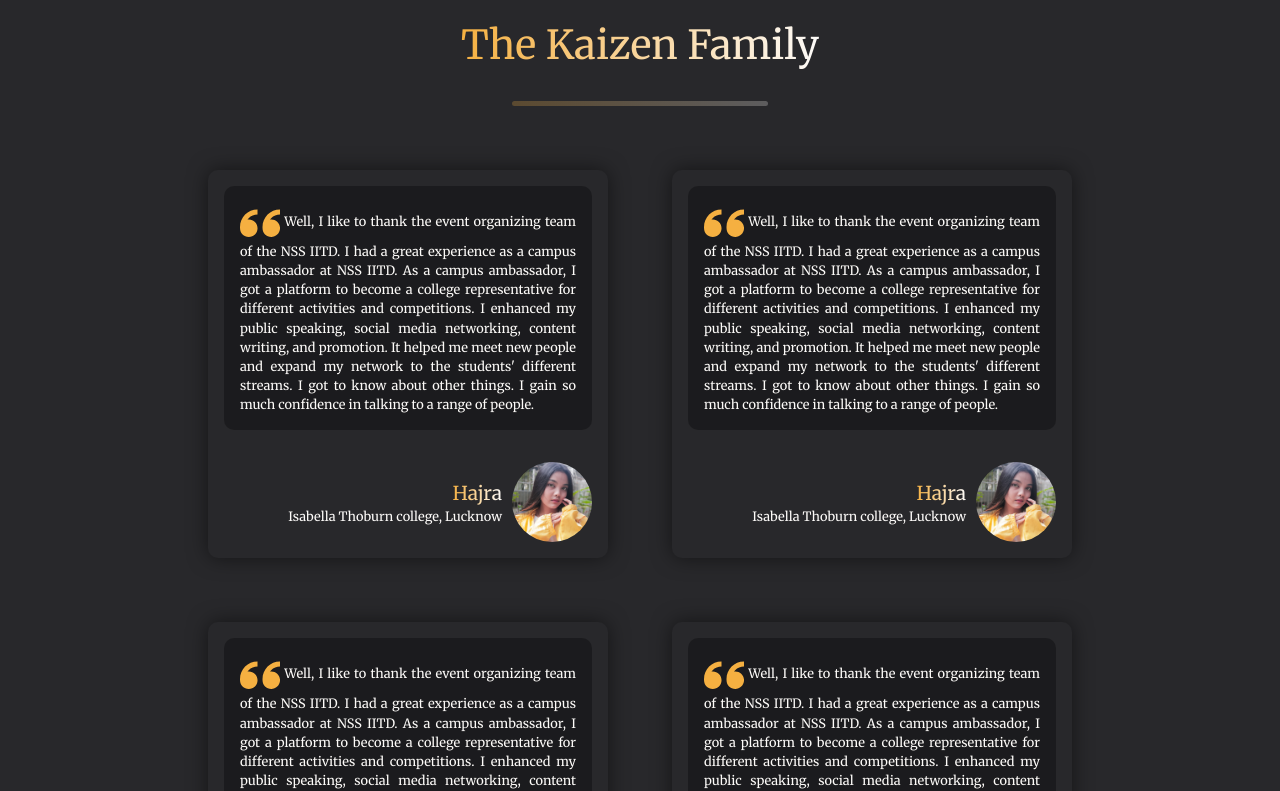
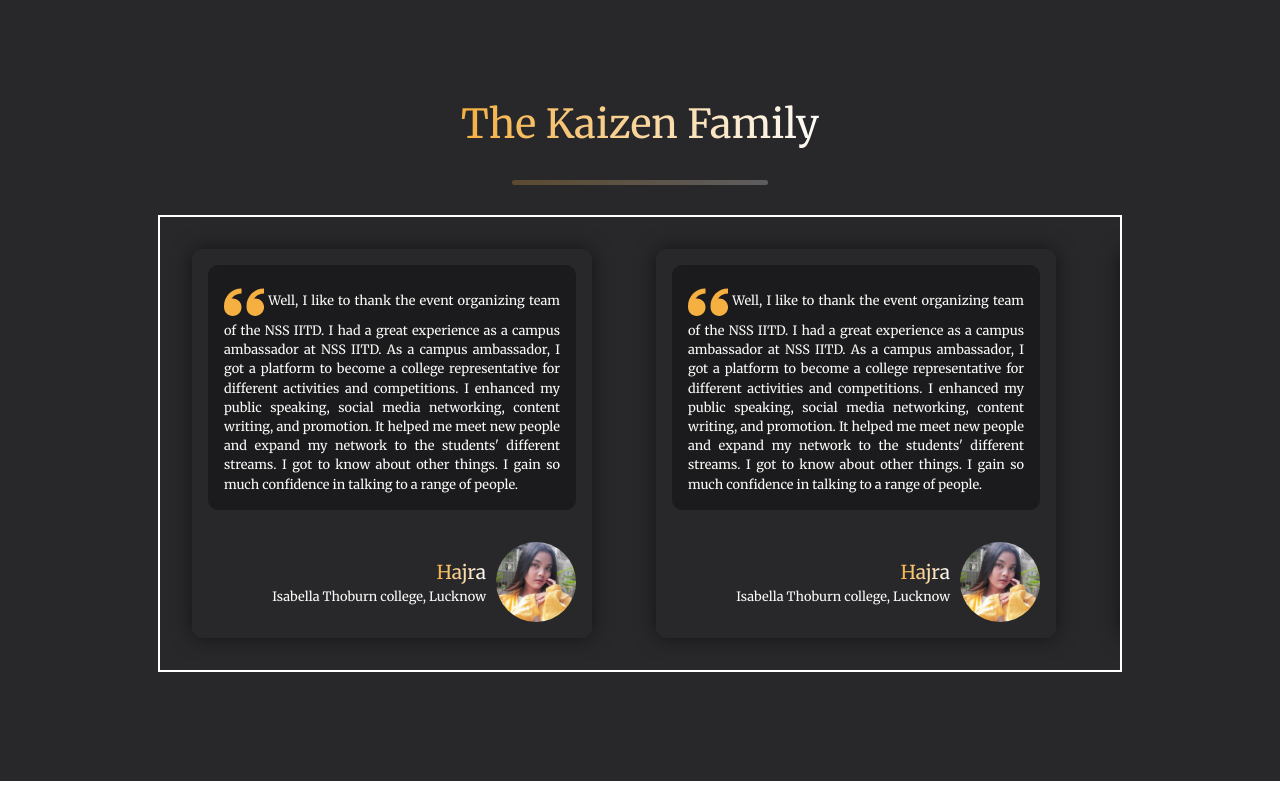
Before and after one commit to NSS-IIT-Delhi/Kaizen-23-CAP, a React (Create React App) app: page / in a window 1280 px wide. Shown: the part 1820-2611 px from the top of the page. Built offline with nearby package versions, Linux system fonts and the light colour scheme.

Commit message:
Merge branch 'main' of https://github.com/Abhijeet-Gautam5702/Kaizen-23-CAP into slideshow-testimonial

```diff
--- a/src/components/Testimonial/Testimonial.css
+++ b/src/components/Testimonial/Testimonial.css
@@ -1,8 +1,22 @@
 .testimonial__container {
   display: flex;
-  flex-flow: row wrap;
-  justify-content: center;
-  /* outline: 2px solid white; */
+  flex-direction: row;
+  justify-content: flex-start;
+  overflow-x: scroll;
+  width:75%;
+  outline: 2px solid white;
+  margin-bottom:2rem;
+}
+
+/* Hide scrollbar for Chrome, Safari and Opera */
+.testimonial__container::-webkit-scrollbar {
+  display: none;
+}
+
+/* Hide scrollbar for IE, Edge and Firefox */
+.testimonial__container {
+  -ms-overflow-style: none;  /* IE and Edge */
+  scrollbar-width: none;  /* Firefox */
 }
 
 .testimonial-card {
```
Also changed, not shown: src/header/style.css (+27 -14 lines).
